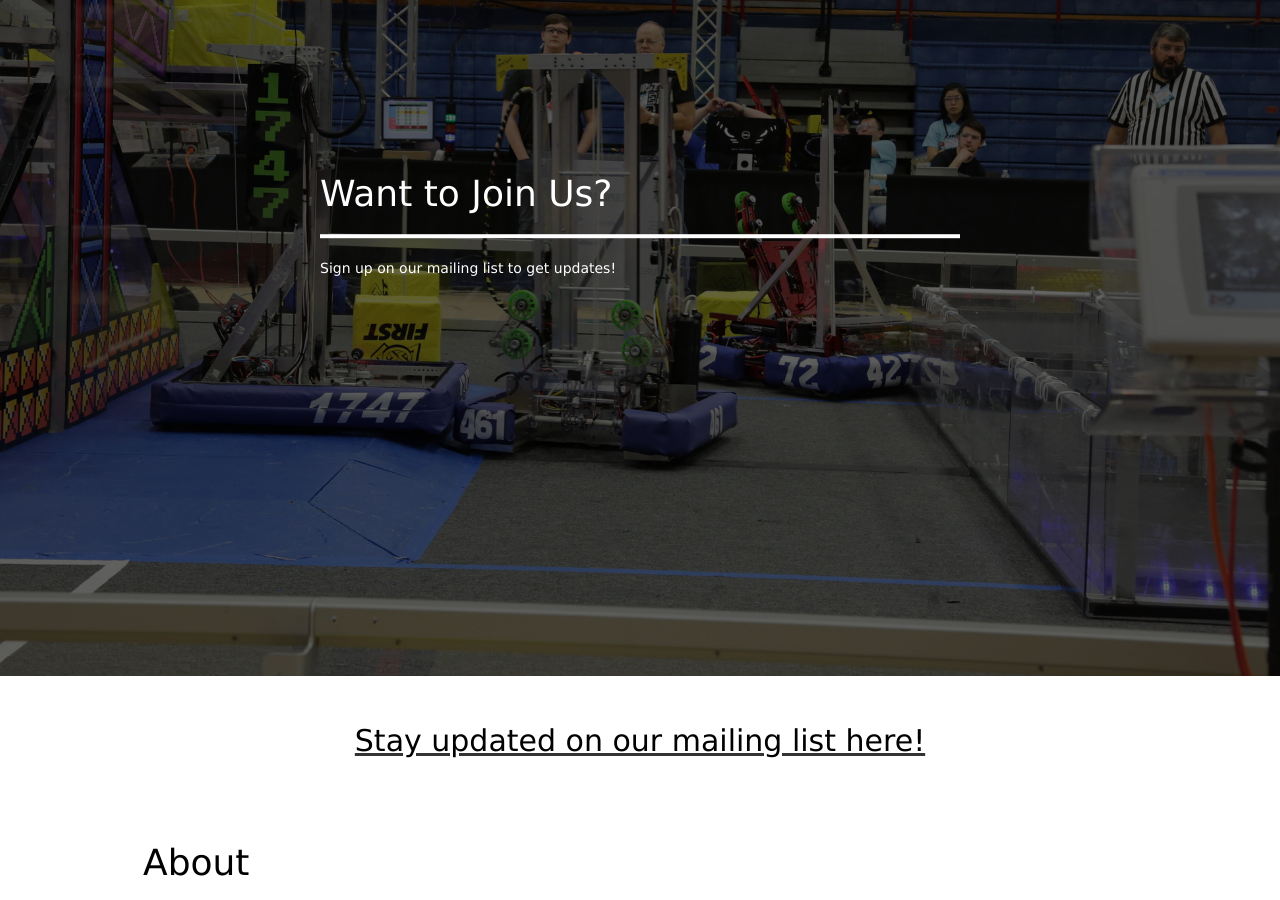
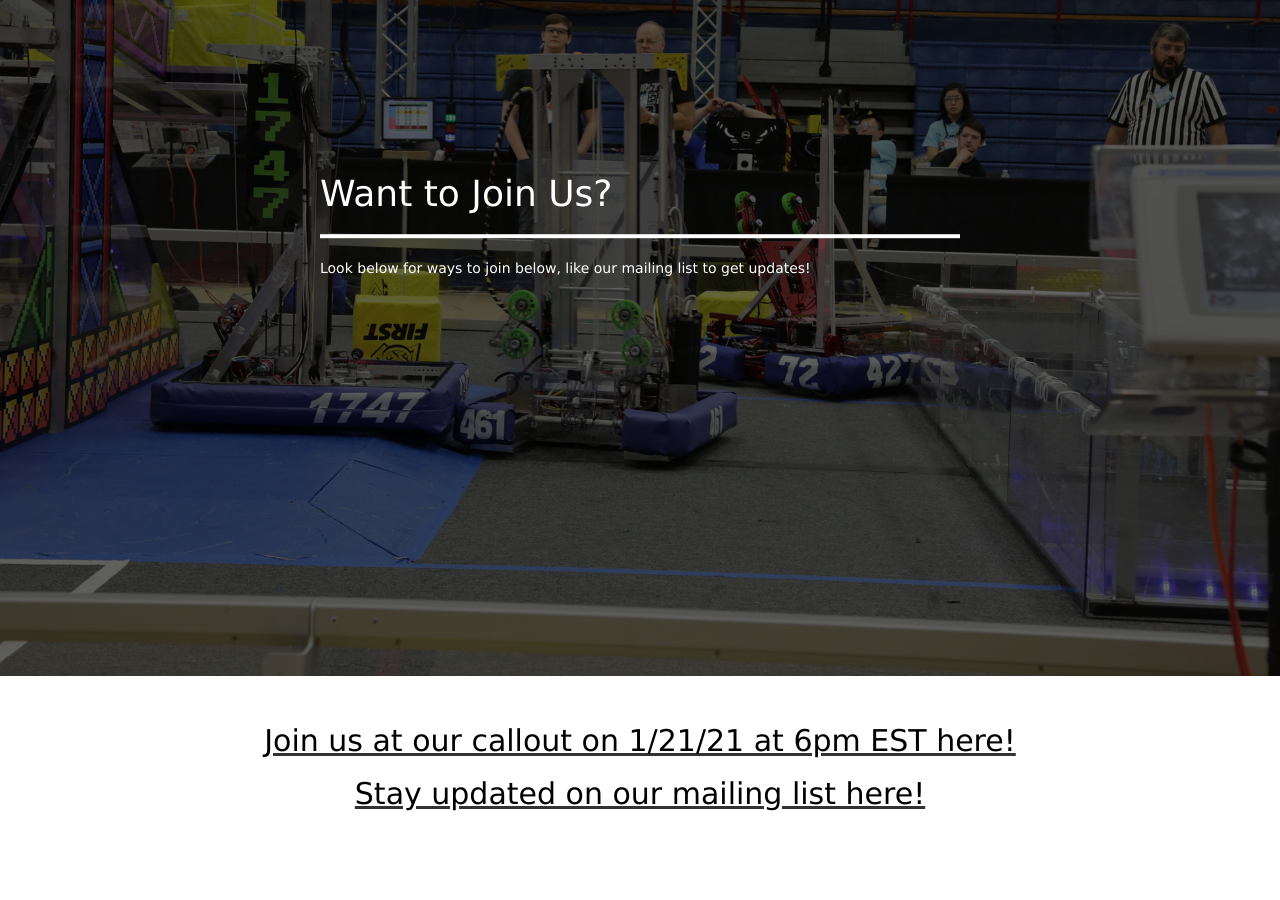
Before and after one commit to purduefirst/purduefirst.github.io, a Jekyll site: the page built from index.html, in a window 1280 px wide and 900 px high, scrolled down 224 px. Built offline with Jekyll 4.4.1, drawn with Linux system fonts in a browser that asks for light colours.

Commit message:
Update index.html

```diff
--- a/index.html
+++ b/index.html
@@ -2,7 +2,7 @@
 layout: big-image
 title: "Purdue FIRST Programs"
 mission-title: "Want to Join Us?"
-mission-summary: "Sign up on our mailing list to get updates!"
+mission-summary: "Look below for ways to join below, like our mailing list to get updates!"
 image: "PFP-Teams.jpg"
 contact: "president@purduefirst.org"
 dark: true
@@ -26,6 +26,9 @@ dark: true
 
 <section id="callout">
 	<div class="container" style="text-align: center;">
+		<h2><u>
+			<a href="https://purdue-edu.zoom.us/j/92408229025">Join us at our callout on 1/21/21 at 6pm EST here!</a>
+		</u></h2>
 		<h2><u>
 			<a href="https://purdue.ca1.qualtrics.com/jfe/form/SV_8HYmnYKb9pEexnL">Stay updated on our mailing list here!</a>
 		</u></h2>
```
